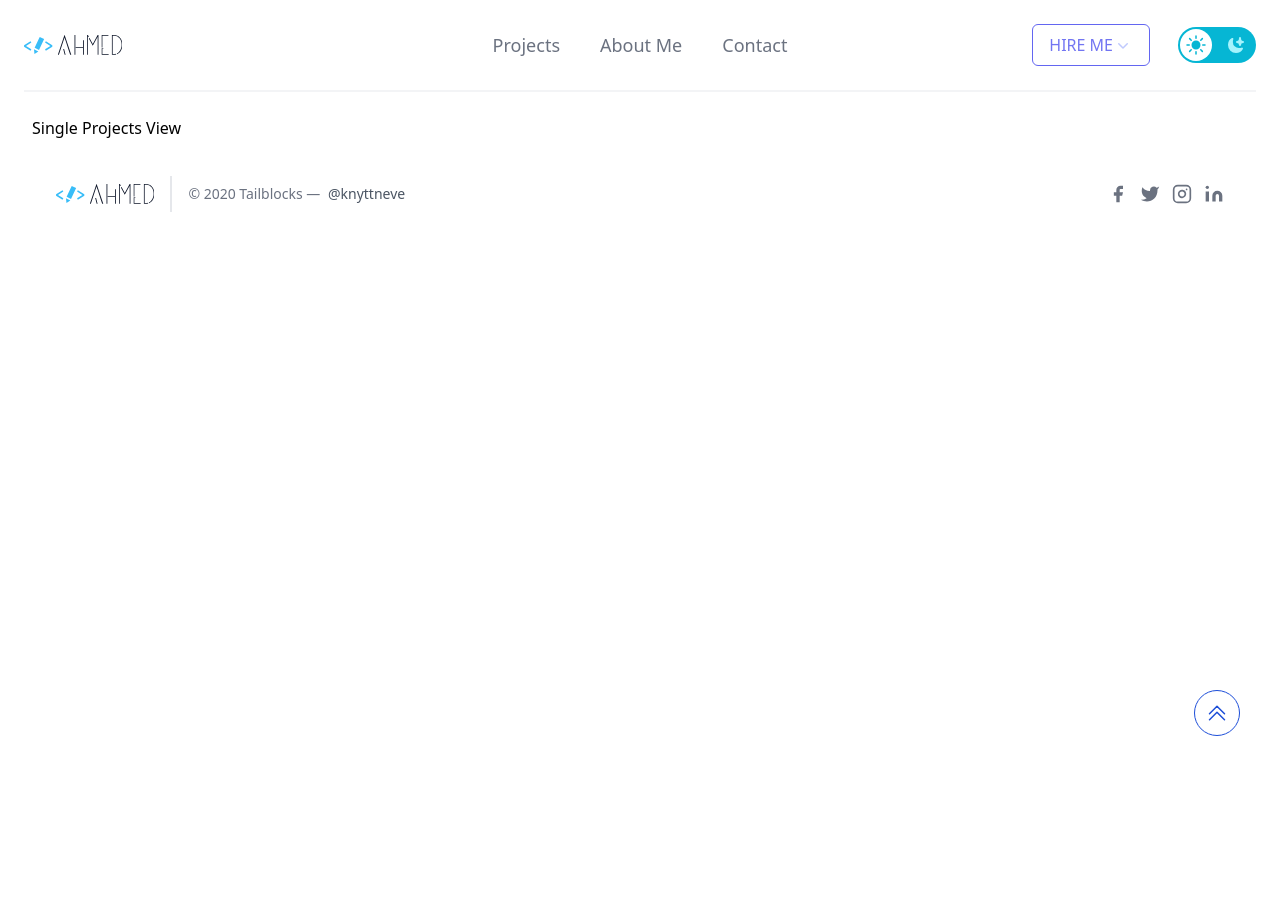
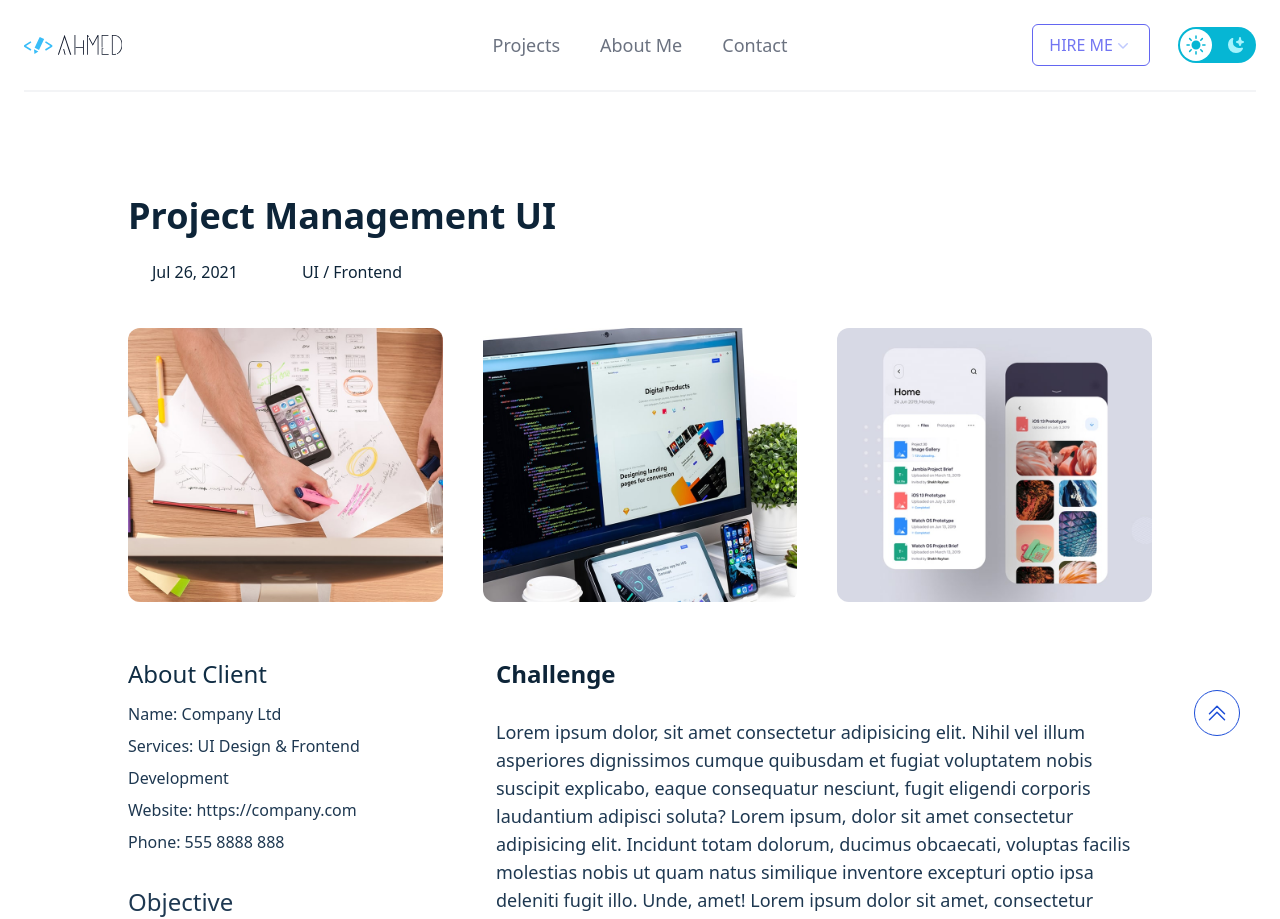
Before and after one commit to MrAhmedElsayed/my-stoman-portfolio, a Vue app: page /projects/single-project in a window 1280 px wide. Shown: the top 919 px of the page. Before the commit the page ends 800 px from the top, so only its background shows below. Built offline with nearby package versions, Linux system fonts and the light colour scheme.

Commit message:
edit single project

```diff
--- a/src/components/projects/ProjectHeader.vue
+++ b/src/components/projects/ProjectHeader.vue
@@ -1,9 +1,3 @@
-<script>
-export default {
-  props: ["singleProjectHeader"],
-};
-</script>
-
 <template>
   <div>
     <!-- Project heading and meta info -->
@@ -36,3 +30,9 @@ export default {
     </div>
   </div>
 </template>
+
+<script>
+export default {
+  props: ["singleProjectHeader"],
+};
+</script>
--- a/src/components/projects/ProjectInfo.vue
+++ b/src/components/projects/ProjectInfo.vue
@@ -1,15 +1,6 @@
 <script>
-import feather from "feather-icons";
-
 export default {
   props: ["projectInfo"],
-
-  mounted() {
-    feather.replace();
-  },
-  updated() {
-    feather.replace();
-  },
 };
 </script>
 
@@ -88,8 +79,26 @@ export default {
             target="__blank"
             aria-label="Share Project"
             class="bg-ternary-light dark:bg-ternary-dark text-gray-400 hover:text-primary-dark dark:hover:text-primary-light p-2 rounded-lg shadow-sm duration-500"
-            ><i :data-feather="social.icon" class="w-4 lg:w-5 h-4 lg:h-5"></i
-          ></a>
+          >
+            <!--            start of icons -->
+            <!--            <i :data-feather="social.icon" class="w-4 lg:w-5 h-4 lg:h-5"> </i>-->
+            <svg
+              xmlns="http://www.w3.org/2000/svg"
+              fill="none"
+              viewBox="0 0 24 24"
+              stroke-width="1.5"
+              stroke="currentColor"
+              class="w-4 lg:w-5 h-4 lg:h-5"
+            >
+              <path
+                stroke-linecap="round"
+                stroke-linejoin="round"
+                d="M10.5 6h9.75M10.5 6a1.5 1.5 0 11-3 0m3 0a1.5 1.5 0 10-3 0M3.75 6H7.5m3 12h9.75m-9.75 0a1.5 1.5 0 01-3 0m3 0a1.5 1.5 0 00-3 0m-3.75 0H7.5m9-6h3.75m-3.75 0a1.5 1.5 0 01-3 0m3 0a1.5 1.5 0 00-3 0m-9.75 0h9.75"
+              />
+            </svg>
+
+            <!--            end of icons -->
+          </a>
         </div>
       </div>
     </div>
--- a/src/components/projects/ProjectRelatedProjects.vue
+++ b/src/components/projects/ProjectRelatedProjects.vue
@@ -1,9 +1,3 @@
-<script>
-export default {
-  props: ["relatedProject"],
-};
-</script>
-
 <template>
   <div
     class="mt-10 pt-10 sm:pt-14 sm:mt-20 border-t-2 border-primary-light dark:border-secondary-dark"
@@ -25,3 +19,9 @@ export default {
     </div>
   </div>
 </template>
+
+<script>
+export default {
+  props: ["relatedProject"],
+};
+</script>
--- a/src/components/projects/ProjectSingle.vue
+++ b/src/components/projects/ProjectSingle.vue
@@ -1,9 +1,3 @@
-<script>
-export default {
-  props: ["project"],
-};
-</script>
-
 <template>
   <router-link
     to="/projects/single-project"
@@ -31,4 +25,8 @@ export default {
   </router-link>
 </template>
 
-<style lang="scss" scoped></style>
+<script>
+export default {
+  props: ["project"],
+};
+</script>
--- a/src/components/projects/ProjectsFilter.vue
+++ b/src/components/projects/ProjectsFilter.vue
@@ -1,3 +1,22 @@
+<template>
+  <select
+    @change="$emit('filter', $event.target.value)"
+    :name="select"
+    :id="select"
+    class="font-general-medium px-4 py-2 border-1 border-gray-200 dark:border-secondary-dark rounded-lg text-sm sm:text-md bg-secondary-light dark:bg-ternary-dark text-primary-dark dark:text-ternary-light"
+  >
+    <option value class="text-sm sm:text-md">All Projects</option>
+    <option
+      v-for="option in selectOptions"
+      :key="option"
+      :value="option"
+      class="sm:text-md"
+    >
+      {{ option }}
+    </option>
+  </select>
+</template>
+
 <script>
 export default {
   props: {
@@ -18,22 +37,3 @@ export default {
   },
 };
 </script>
-
-<template>
-  <select
-    @change="$emit('filter', $event.target.value)"
-    :name="select"
-    :id="select"
-    class="font-general-medium px-4 py-2 border-1 border-gray-200 dark:border-secondary-dark rounded-lg text-sm sm:text-md bg-secondary-light dark:bg-ternary-dark text-primary-dark dark:text-ternary-light"
-  >
-    <option value class="text-sm sm:text-md">All Projects</option>
-    <option
-      v-for="option in selectOptions"
-      :key="option"
-      :value="option"
-      class="sm:text-md"
-    >
-      {{ option }}
-    </option>
-  </select>
-</template>
--- a/src/views/SingleProjectsView.vue
+++ b/src/views/SingleProjectsView.vue
@@ -1,11 +1,180 @@
-<template>
-  <h1>Single Projects View</h1>
-</template>
+<script>
+import ProjectHeader from "../components/projects/ProjectHeader.vue";
+import ProjectGallery from "../components/projects/ProjectGallery.vue";
+import ProjectInfo from "../components/projects/ProjectInfo.vue";
+import ProjectRelatedProjects from "../components/projects/ProjectRelatedProjects.vue";
 
-<script>
 export default {
   name: "SingleProjectsView",
+  components: {
+    ProjectHeader,
+    ProjectGallery,
+    ProjectInfo,
+    ProjectRelatedProjects,
+  },
+  data: () => {
+    return {
+      singleProjectHeader: {
+        singleProjectTitle: "Project Management UI",
+        singleProjectDate: "Jul 26, 2021",
+        singleProjectTag: "UI / Frontend",
+      },
+      projectImages: [
+        {
+          id: 1,
+          title: "Kabul Project Management UI",
+          img: require("@/assets/images/ui-project-1.jpg"),
+        },
+        {
+          id: 2,
+          title: "Kabul Project Management UI",
+          img: require("@/assets/images/web-project-2.jpg"),
+        },
+        {
+          id: 3,
+          title: "Kabul Project Management UI",
+          img: require("@/assets/images/mobile-project-2.jpg"),
+        },
+      ],
+      projectInfo: {
+        clientHeading: "About Client",
+        companyInfos: [
+          {
+            id: 1,
+            title: "Name",
+            details: "Company Ltd",
+          },
+          {
+            id: 2,
+            title: "Services",
+            details: "UI Design & Frontend Development",
+          },
+          {
+            id: 3,
+            title: "Website",
+            details: "https://company.com",
+          },
+          {
+            id: 4,
+            title: "Phone",
+            details: "555 8888 888",
+          },
+        ],
+        objectivesHeading: "Objective",
+        objectivesDetails:
+          "Lorem ipsum dolor sit amet consectetur adipisicing elit. Optio, natus! Quibusdam enim quod in esse, mollitia molestias incidunt quas ipsa accusamus veniam.",
+        technologies: [
+          {
+            title: "Tools & Technologies",
+            techs: [
+              "HTML",
+              "CSS",
+              "JavaScript",
+              "Vue.js",
+              "TailwindCSS",
+              "AdobeXD",
+            ],
+          },
+        ],
+        projectDetailsHeading: "Challenge",
+        projectDetails: [
+          {
+            id: 1,
+            details:
+              "Lorem ipsum dolor, sit amet consectetur adipisicing elit. Nihil vel illum asperiores dignissimos cumque quibusdam et fugiat voluptatem nobis suscipit explicabo, eaque consequatur nesciunt, fugit eligendi corporis laudantium adipisci soluta? Lorem ipsum, dolor sit amet consectetur adipisicing elit. Incidunt totam dolorum, ducimus obcaecati, voluptas facilis molestias nobis ut quam natus similique inventore excepturi optio ipsa deleniti fugit illo. Unde, amet! Lorem ipsum dolor sit amet, consectetur adipisicing elit. Ipsum illo necessitatibus perspiciatis! Aperiam perferendis labore temporibus, eos culpa corporis recusandae quas, fuga voluptatibus nesciunt odit libero tenetur neque consequatur ea.",
+          },
+          {
+            id: 2,
+            details:
+              "Lorem ipsum dolor, sit amet consectetur adipisicing elit. Nihil vel illum asperiores dignissimos cumque quibusdam et fugiat voluptatem nobis suscipit explicabo, eaque consequatur nesciunt, fugit eligendi corporis laudantium adipisci soluta?",
+          },
+          {
+            id: 3,
+            details:
+              "Lorem ipsum dolor, sit amet consectetur adipisicing elit. Nihil vel illum asperiores dignissimos cumque quibusdam et fugiat voluptatem nobis suscipit explicabo, eaque consequatur nesciunt, fugit eligendi corporis laudantium adipisci soluta?",
+          },
+          {
+            id: 4,
+            details:
+              "Lorem ipsum dolor, sit amet consectetur adipisicing elit. Nihil vel illum asperiores dignissimos cumque quibusdam et fugiat voluptatem nobis suscipit explicabo, eaque consequatur nesciunt, fugit eligendi corporis laudantium adipisci soluta? Lorem ipsum, dolor sit amet consectetur adipisicing elit. Incidunt totam dolorum, ducimus obcaecati, voluptas facilis molestias nobis ut quam natus similique inventore excepturi optio ipsa deleniti fugit illo. Unde, amet! Lorem ipsum dolor sit amet, consectetur adipisicing elit. Ipsum illo necessitatibus perspiciatis! Aperiam perferendis labore temporibus, eos culpa corporis recusandae quas, fuga voluptatibus nesciunt odit libero tenetur neque consequatur ea.",
+          },
+        ],
+        socialSharingsHeading: "Share This",
+        socialSharings: [
+          {
+            id: 1,
+            name: "Twitter",
+            icon: "twitter",
+            url: "https://twitter.com/realstoman",
+          },
+          {
+            id: 2,
+            name: "Instagram",
+            icon: "instagram",
+            url: "https://instagram.com/realstoman",
+          },
+          {
+            id: 3,
+            name: "Facebook",
+            icon: "facebook",
+            url: "https://facebook.com/",
+          },
+          {
+            id: 4,
+            name: "LinkedIn",
+            icon: "linkedin",
+            url: "https://linkedin.com/",
+          },
+          {
+            id: 5,
+            name: "Youtube",
+            icon: "youtube",
+            url: "https://www.youtube.com/c/StomanStudio",
+          },
+        ],
+      },
+      relatedProject: {
+        relatedProjectsHeading: "Related Projects",
+        relatedProjects: [
+          {
+            id: 1,
+            title: "Mobile UI",
+            img: require("@/assets/images/mobile-project-1.jpg"),
+          },
+          {
+            id: 2,
+            title: "Web Application",
+            img: require("@/assets/images/web-project-1.jpg"),
+          },
+          {
+            id: 3,
+            title: "UI Design",
+            img: require("@/assets/images/ui-project-2.jpg"),
+          },
+          {
+            id: 4,
+            title: "Kabul Mobile App UI",
+            img: require("@/assets/images/mobile-project-2.jpg"),
+          },
+        ],
+      },
+    };
+  },
 };
 </script>
 
-<style scoped></style>
+<template>
+  <div class="container mx-auto mt-10 sm:mt-20">
+    <!-- Project header -->
+    <ProjectHeader :singleProjectHeader="singleProjectHeader" />
+
+    <!-- Project gallery -->
+    <ProjectGallery :projectImages="projectImages" />
+
+    <!-- Project information -->
+    <ProjectInfo :projectInfo="projectInfo" />
+
+    <!-- Project related projects -->
+    <ProjectRelatedProjects :relatedProject="relatedProject" />
+  </div>
+</template>
```
